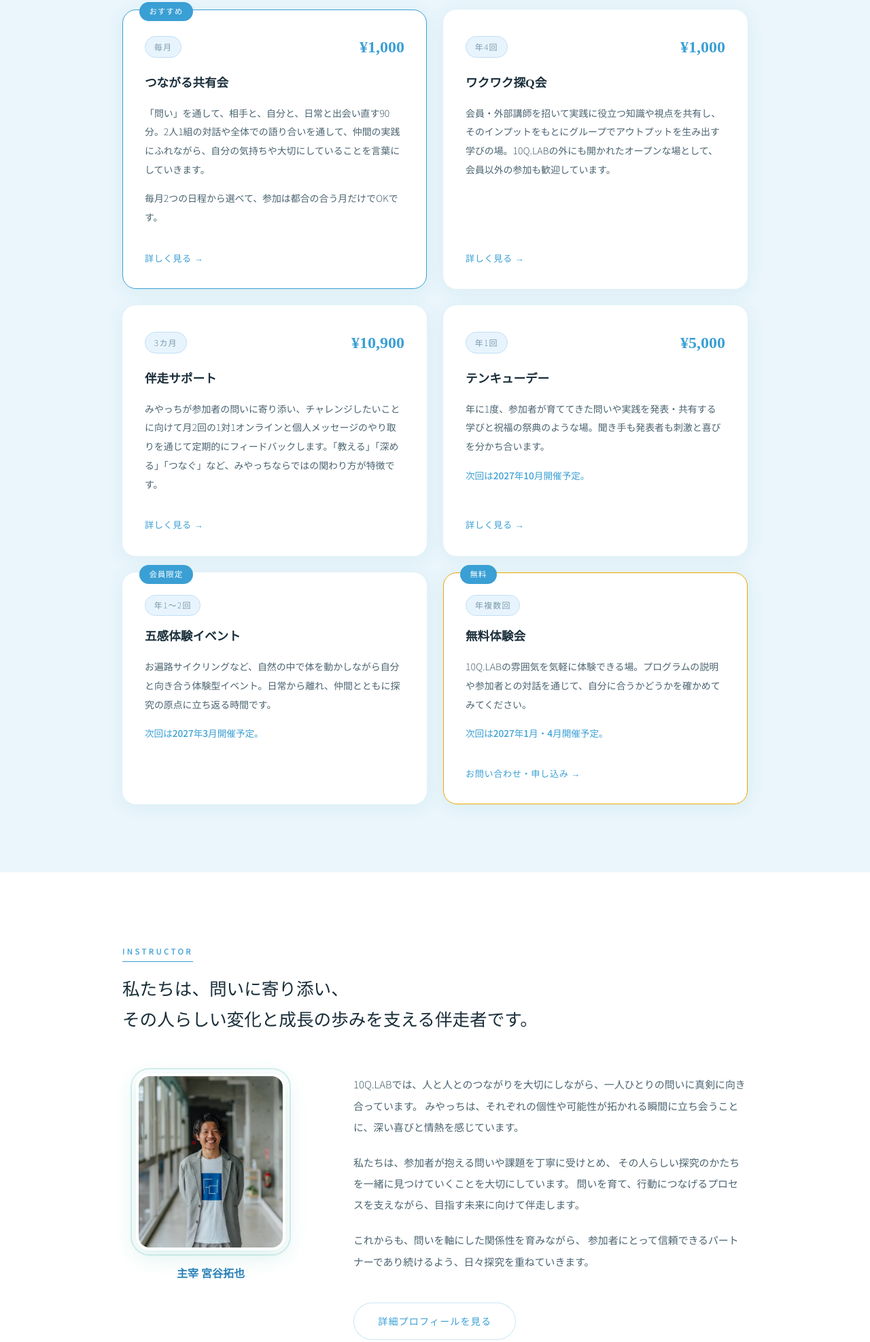
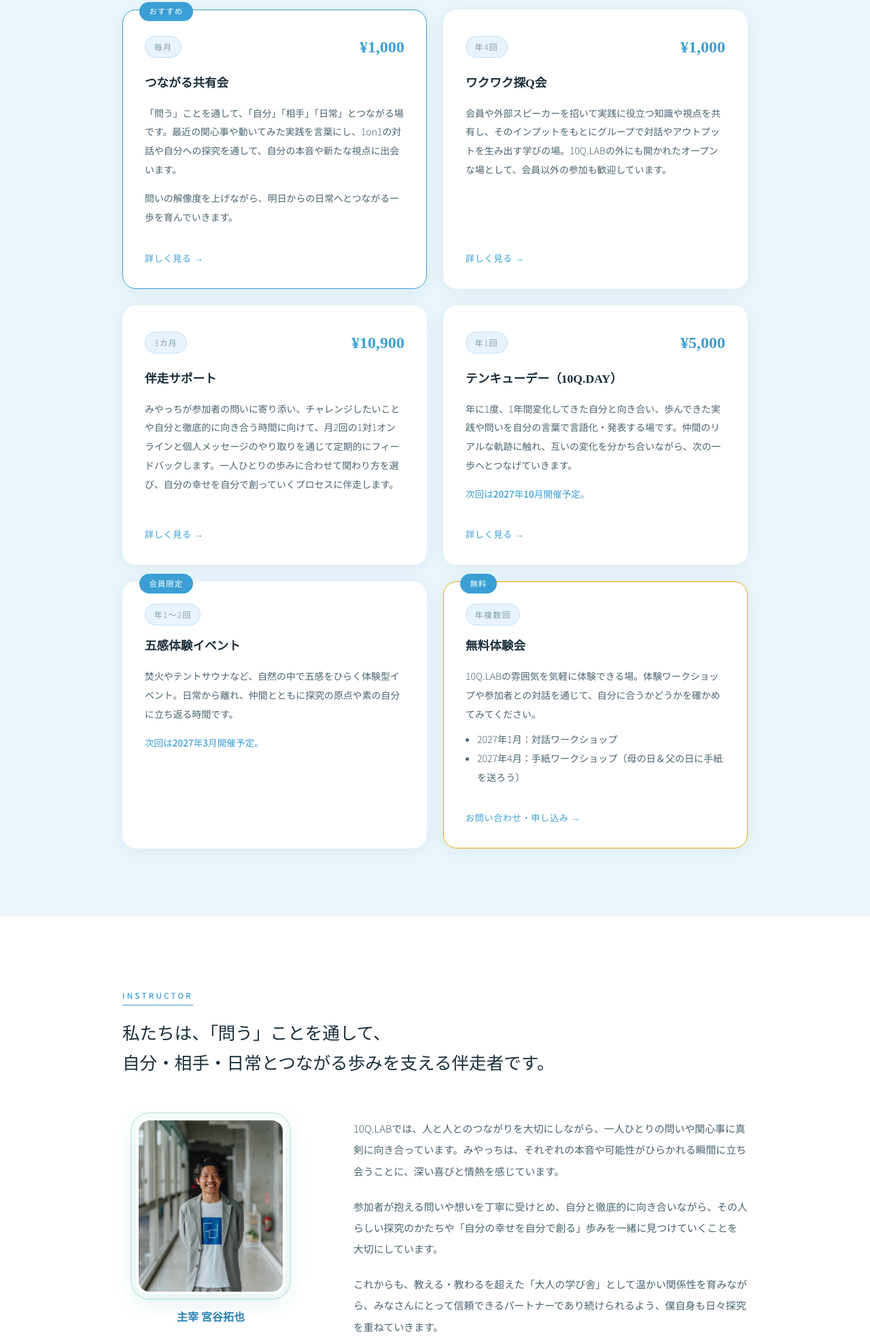
Before and after one commit to 109-lab/10qlab, a plain HTML site: page index.html in a window 1280 px wide. Shown: the part 2119-4093 px from the top of the page at 68% size. Drawn offline with Linux system fonts and the light colour scheme.

Commit message:
TOPページの各セクション文言を更新
- プログラムタイトル変更
- 各プログラムカードの説明文更新（つながる共有会・ワクワク探Q会・伴走サポート・テンキューデー・五感体験イベント・無料体験会）
- INSTRUCTORセクションのキャッチと本文を更新

Co-Authored-By: Claude Sonnet 4.6 <noreply@anthropic.com>

```diff
--- a/index.html
+++ b/index.html
@@ -100,7 +100,7 @@
     <div class="container">
       <div class="sec-header">
         <span class="sec-tag">PROGRAM</span>
-        <h2 class="sec-title-sm">10Q.LABのプログラム</h2>
+        <h2 class="sec-title-sm">「問う」ことを通してつながりを育てる6つのプログラム</h2>
         <p class="prog-note">※ 10Q.LABへの参加には、入会金 ¥1,000 が必要です（初回のみ）。</p>
       </div>
 
@@ -112,8 +112,8 @@
             <span class="prog-price">¥1,000</span>
           </div>
           <h3>つながる共有会</h3>
-          <p>「問い」を通して、相手と、自分と、日常と出会い直す90分。2人1組の対話や全体での語り合いを通して、仲間の実践にふれながら、自分の気持ちや大切にしていることを言葉にしていきます。</p>
-          <p>毎月2つの日程から選べて、参加は都合の合う月だけでOKです。</p>
+          <p>「問う」ことを通して、「自分」「相手」「日常」とつながる場です。最近の関心事や動いてみた実践を言葉にし、1on1の対話や自分への探究を通して、自分の本音や新たな視点に出会います。</p>
+          <p>問いの解像度を上げながら、明日からの日常へとつながる一歩を育んでいきます。</p>
           <span class="prog-more">詳しく見る →</span>
         </a>
 
@@ -123,7 +123,7 @@
             <span class="prog-price">¥1,000</span>
           </div>
           <h3>ワクワク探Q会</h3>
-          <p>会員・外部講師を招いて実践に役立つ知識や視点を共有し、そのインプットをもとにグループでアウトプットを生み出す学びの場。10Q.LABの外にも開かれたオープンな場として、会員以外の参加も歓迎しています。</p>
+          <p>会員や外部スピーカーを招いて実践に役立つ知識や視点を共有し、そのインプットをもとにグループで対話やアウトプットを生み出す学びの場。10Q.LABの外にも開かれたオープンな場として、会員以外の参加も歓迎しています。</p>
           <span class="prog-more">詳しく見る →</span>
         </a>
 
@@ -133,7 +133,7 @@
             <span class="prog-price">¥10,900</span>
           </div>
           <h3>伴走サポート</h3>
-          <p>みやっちが参加者の問いに寄り添い、チャレンジしたいことに向けて月2回の1対1オンラインと個人メッセージのやり取りを通じて定期的にフィードバックします。「教える」「深める」「つなぐ」など、みやっちならではの関わり方が特徴です。</p>
+          <p>みやっちが参加者の問いに寄り添い、チャレンジしたいことや自分と徹底的に向き合う時間に向けて、月2回の1対1オンラインと個人メッセージのやり取りを通じて定期的にフィードバックします。一人ひとりの歩みに合わせて関わり方を選び、自分の幸せを自分で創っていくプロセスに伴走します。</p>
           <span class="prog-more">詳しく見る →</span>
         </a>
 
@@ -142,8 +142,8 @@
             <span class="prog-freq">年1回</span>
             <span class="prog-price">¥5,000</span>
           </div>
-          <h3>テンキューデー</h3>
-          <p>年に1度、参加者が育ててきた問いや実践を発表・共有する学びと祝福の祭典のような場。聞き手も発表者も刺激と喜びを分かち合います。</p>
+          <h3>テンキューデー（10Q.DAY）</h3>
+          <p>年に1度、1年間変化してきた自分と向き合い、歩んできた実践や問いを自分の言葉で言語化・発表する場です。仲間のリアルな軌跡に触れ、互いの変化を分かち合いながら、次の一歩へとつなげていきます。</p>
           <p class="prog-date">次回は<strong>2027年10月</strong>開催予定。</p>
           <span class="prog-more">詳しく見る →</span>
         </a>
@@ -154,7 +154,7 @@
             <span class="prog-freq">年1〜2回</span>
           </div>
           <h3>五感体験イベント</h3>
-          <p>お遍路サイクリングなど、自然の中で体を動かしながら自分と向き合う体験型イベント。日常から離れ、仲間とともに探究の原点に立ち返る時間です。</p>
+          <p>焚火やテントサウナなど、自然の中で五感をひらく体験型イベント。日常から離れ、仲間とともに探究の原点や素の自分に立ち返る時間です。</p>
           <p class="prog-date">次回は<strong>2027年3月</strong>開催予定。</p>
         </div>
 
@@ -164,8 +164,11 @@
             <span class="prog-freq">年複数回</span>
           </div>
           <h3>無料体験会</h3>
-          <p>10Q.LABの雰囲気を気軽に体験できる場。プログラムの説明や参加者との対話を通じて、自分に合うかどうかを確かめてみてください。</p>
-          <p class="prog-date">次回は<strong>2027年1月・4月</strong>開催予定。</p>
+          <p>10Q.LABの雰囲気を気軽に体験できる場。体験ワークショップや参加者との対話を通じて、自分に合うかどうかを確かめてみてください。</p>
+          <ul style="font-size:.88rem;color:var(--mid);line-height:2;padding-left:1.2em;margin-top:-.4rem;">
+            <li>2027年1月：対話ワークショップ</li>
+            <li>2027年4月：手紙ワークショップ（母の日＆父の日に手紙を送ろう）</li>
+          </ul>
           <span class="prog-more">お問い合わせ・申し込み →</span>
         </a>
       </div>
@@ -179,8 +182,8 @@
       <div class="sec-header">
         <span class="sec-tag">INSTRUCTOR</span>
         <h2 class="sec-title-sm">
-          私たちは、問いに寄り添い、<br />
-          その人らしい変化と成長の歩みを支える伴走者です。
+          私たちは、「問う」ことを通して、<br />
+          自分・相手・日常とつながる歩みを支える伴走者です。
         </h2>
       </div>
 
@@ -192,9 +195,9 @@
           <div class="inst-name">主宰 宮谷拓也</div>
         </div>
         <div class="inst-text reveal">
-          <p>10Q.LABでは、人と人とのつながりを大切にしながら、一人ひとりの問いに真剣に向き合っています。 みやっちは、それぞれの個性や可能性が拓かれる瞬間に立ち会うことに、深い喜びと情熱を感じています。</p>
-          <p>私たちは、参加者が抱える問いや課題を丁寧に受けとめ、 その人らしい探究のかたちを一緒に見つけていくことを大切にしています。 問いを育て、行動につなげるプロセスを支えながら、目指す未来に向けて伴走します。</p>
-          <p>これからも、問いを軸にした関係性を育みながら、 参加者にとって信頼できるパートナーであり続けるよう、日々探究を重ねていきます。</p>
+          <p>10Q.LABでは、人と人とのつながりを大切にしながら、一人ひとりの問いや関心事に真剣に向き合っています。みやっちは、それぞれの本音や可能性がひらかれる瞬間に立ち会うことに、深い喜びと情熱を感じています。</p>
+          <p>参加者が抱える問いや想いを丁寧に受けとめ、自分と徹底的に向き合いながら、その人らしい探究のかたちや「自分の幸せを自分で創る」歩みを一緒に見つけていくことを大切にしています。</p>
+          <p>これからも、教える・教わるを超えた「大人の学び舎」として温かい関係性を育みながら、みなさんにとって信頼できるパートナーであり続けられるよう、僕自身も日々探究を重ねていきます。</p>
           <a href="instructor.html" class="inst-detail-btn">詳細プロフィールを見る</a>
         </div>
       </div>
```
